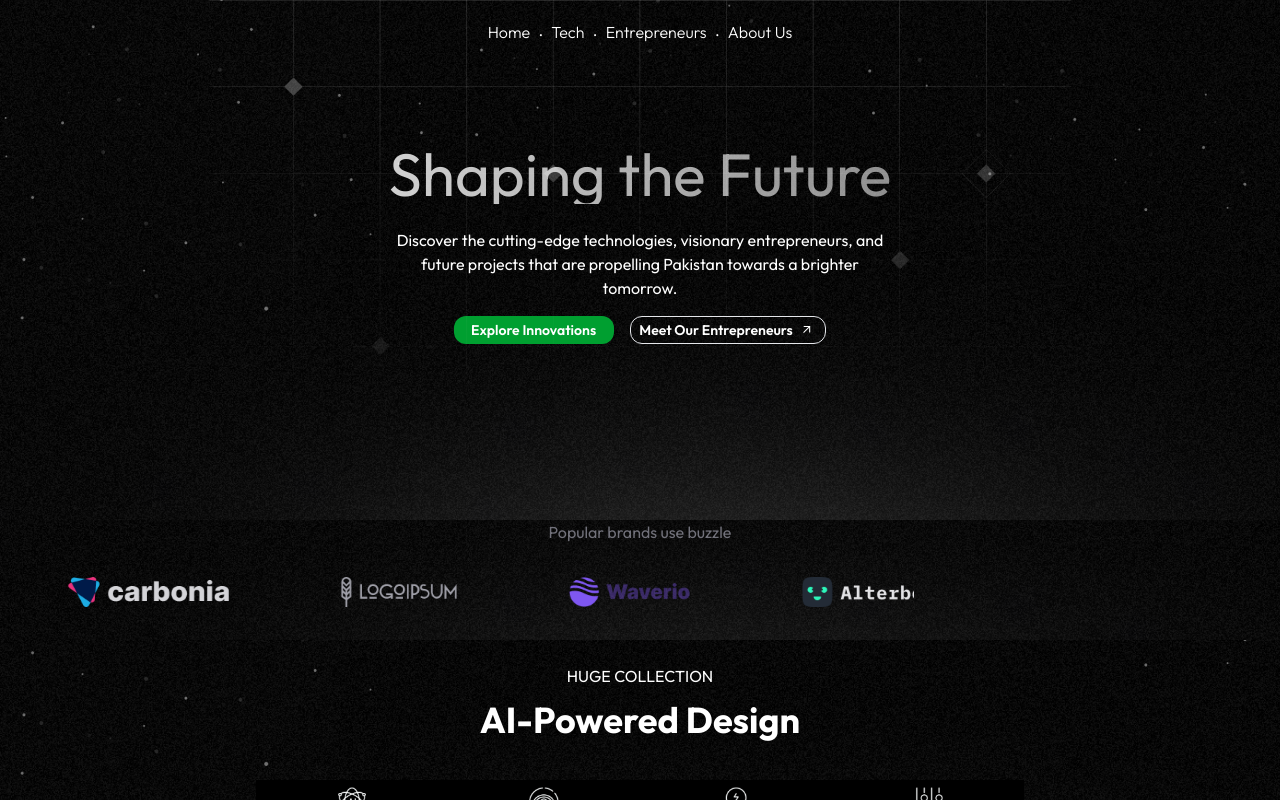
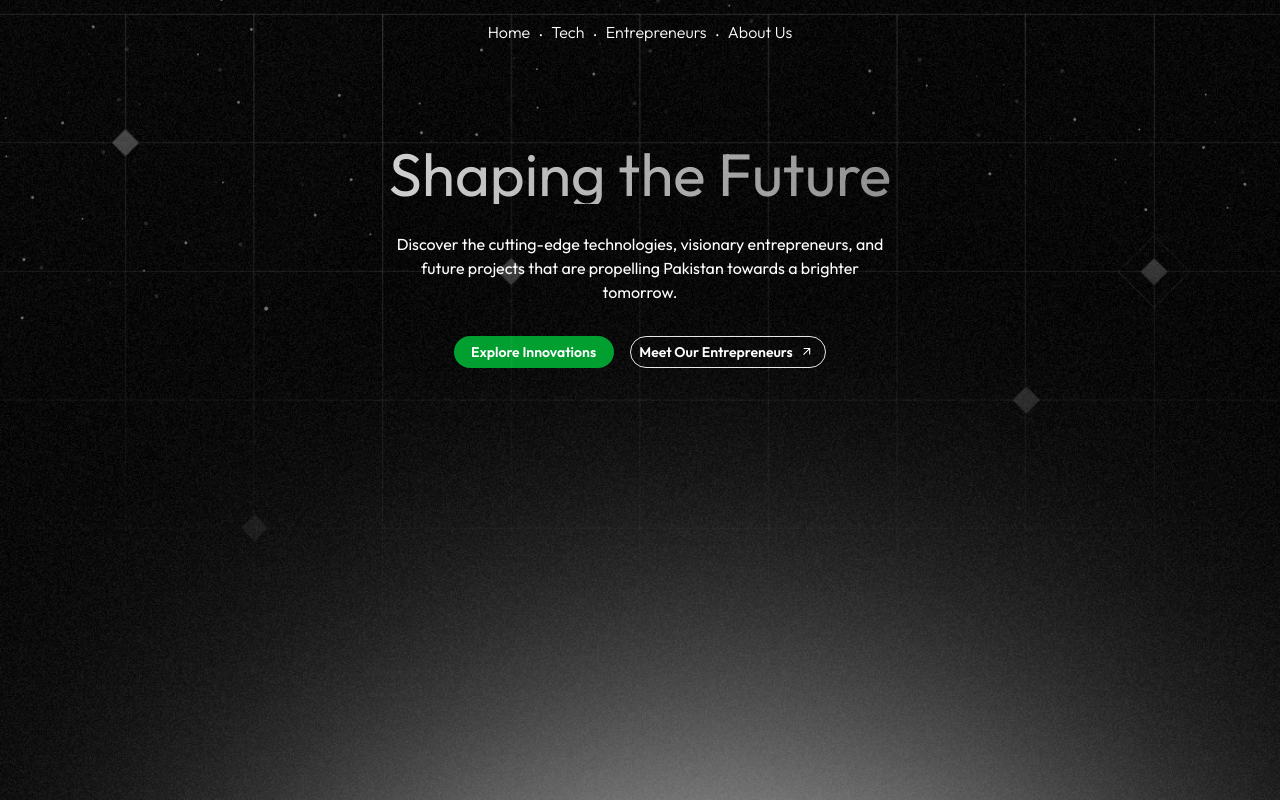
Before and after one commit to anasmubashar/Pakistan-Pride-Comp, a Next.js app: page / in a window 1280 px wide. Shown: the top 800 px of the page. Built offline with nearby package versions, Linux system fonts and the light colour scheme.

Commit message:
home fixes

```diff
--- a/src/app/components/Hero.jsx
+++ b/src/app/components/Hero.jsx
@@ -2,7 +2,7 @@ import Image from "next/image";
 
 export default function Hero() {
   return (
-    <div className="w-full h-[65vh] bg-[url('/Light.png')] text-white relative overflow-hidden">
+    <div className="w-full h-[65vh] min-h-screen bg-[url('/Light.png')] text-white relative overflow-hidden">
       <img
         className="absolute z-[1] w-full h-full object-contain"
         src="/Line.png"
@@ -22,17 +22,17 @@ export default function Hero() {
       <h1 className="text-center text-gradient text-6xl mt-24">
         Shaping the Future
       </h1>
-      <p className="mx-auto text-center w-[40%] text-[rgba(255, 255, 255, 0.70)] mt-6">
+      <p className="mx-auto text-center w-[40%] text-[rgba(255, 255, 255, 0.70)] mt-7 leading-6 mb-8">
         Discover the cutting-edge technologies, visionary entrepreneurs, and
         future projects that are propelling Pakistan towards a brighter
         tomorrow.
       </p>
 
       <div className="flex gap-4 justify-center  mt-4">
-        <button className="h-7 font-semibold text-sm w-40 rounded-xl bg-[#009F30]">
+        <button className="h-8 font-semibold text-sm w-40 rounded-full bg-[#009F30]">
           Explore Innovations
         </button>
-        <button className="h-7 text-[14px] w-[12.3rem] border-[0.656px] font-semibold border-[rgba(255, 255, 255, 0.20)] gap-1 rounded-xl flex justify-center items-center">
+        <button className="h-8 text-[14px] w-[12.3rem] border-[0.656px] font-semibold border-[rgba(255, 255, 255, 0.20)] gap-1 rounded-full flex justify-center items-center">
           <p>Meet Our Entrepreneurs</p>
           <Image src="/Arrow.svg" alt="Arrow" width={20} height={20} />
         </button>
```
